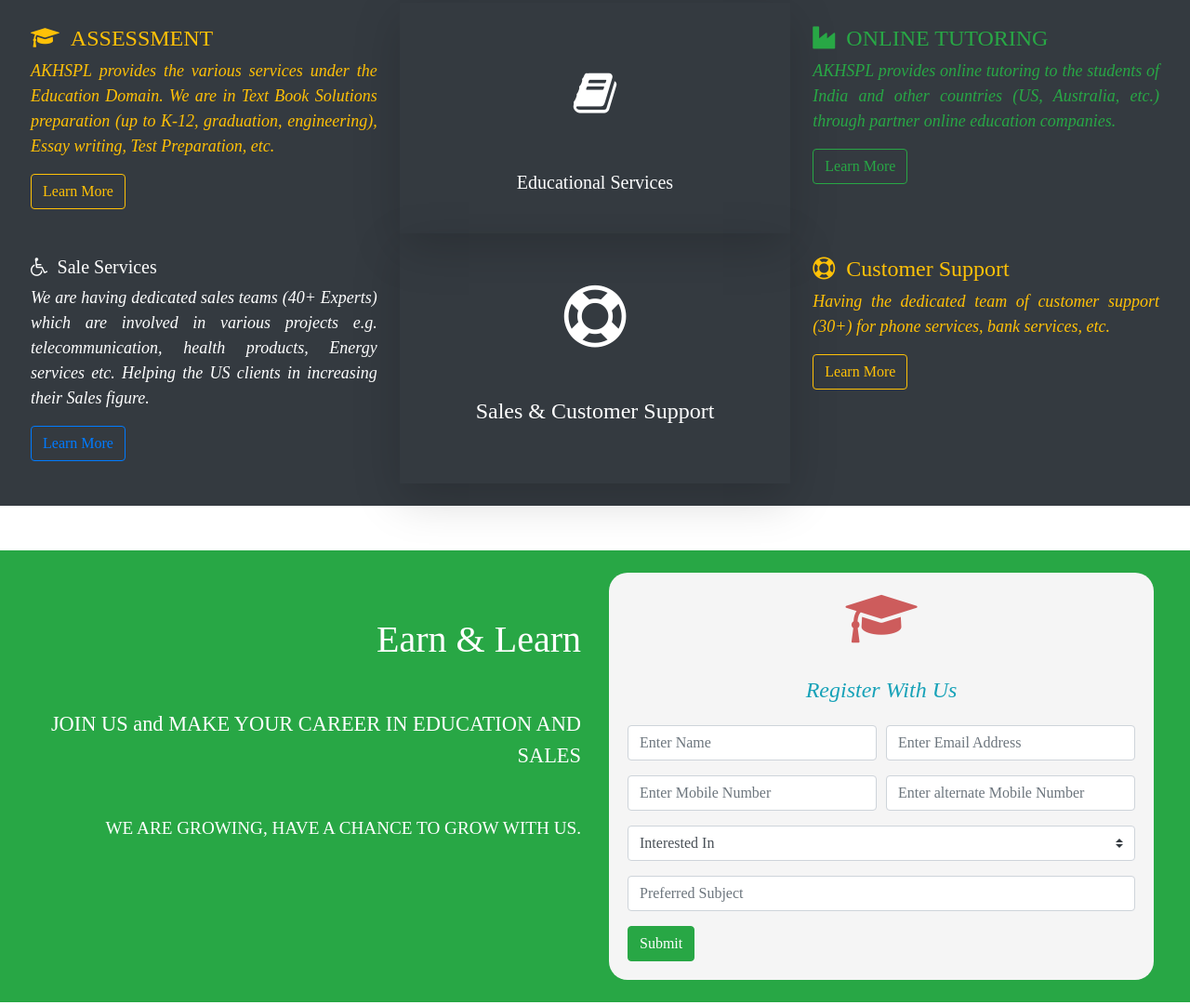
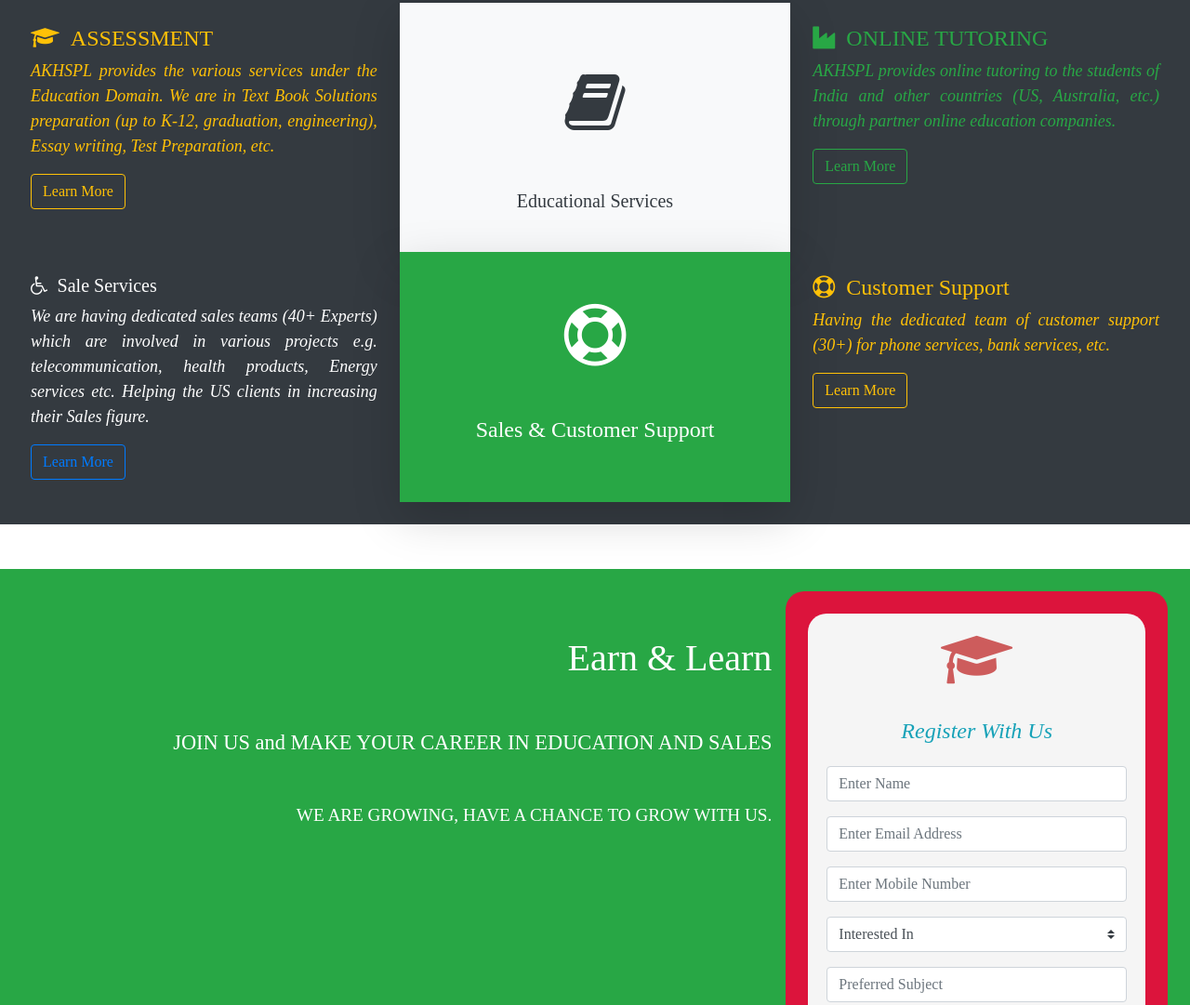
Before and after one commit to ravikarthik88/kavifx.github.io, a plain HTML site: page index.html in a window 1280 px wide. Shown: the part 1388-2469 px from the top of the page at 93% size. Drawn offline with Linux system fonts and the light colour scheme.

Commit message:
commit on 'master'

```diff
--- a/index.html
+++ b/index.html
@@ -186,10 +186,10 @@
 
                 </div>
 
-                <div class="col p-4 text-white shadow-lg">
+                <div class="col p-4 text-white shadow-lg bg-light">
 
-                    <h4 class="text-center py-5"><i class="fa fa-book" style="font-size: 50px;"></i></h4>
-                    <p class="text-center"><span class="text-capitalize">Educational Services</span></p>
+                    <h4 class="text-center py-5"><i class="fa fa-book" style="font-size:70px;color:var(--dark);"></i></h4>
+                    <p class="text-center text-dark"><span class="text-capitalize">Educational Services</span></p>
 
                 </div>
 
@@ -217,7 +217,7 @@
 
                 </div>
 
-                <div class="col p-4 text-primary shadow-lg">
+                <div class="col p-4 text-primary shadow-lg bg-success">
 
                     <p class="text-white text-center" href="#" style="font-size: 50px;"><span class="fa-stack fa-lg"><i class="fa fa-support"></i></span></p>
                     <p class="text-white text-center" style="font-size:x-large;">Sales &amp; Customer Support</p>
@@ -251,55 +251,24 @@
 
             </div>
 
-            <div class="col text-info">
+            <div class="col-4 p-4 text-info" style="background-color: crimson; border-radius:20px;">
                 <form>
 
                     <p style="color: indianred;text-align: center;"><i class="fa fa-graduation-cap fa-3x"></i></p>
 
                     <h4 class="font-italic text-capitalize text-center p-3">Register with Us</h4>
 
-
-
-                    <div class="form-row">
-
-                        <div class="col">
-
                     <input type="text" class="form-control" id="name" placeholder="Enter Name" name="name">
 
-                        </div>
-
-
-                        <div class="col">
+                    <div class="clearfix p-2"></div>
 
                     <input type="email" class="form-control" id="email" placeholder="Enter Email Address" name="email">
 
-                        </div>
-
-                    </div>
-
                     <div class="clearfix p-2"></div>
-
-                    <div class="form-row">
-
-                        <div class="col">
 
                     <input type="text" class="form-control" id="mob" placeholder="Enter Mobile Number" name="mob">
 
-                        </div>
-
-                        <div class="col">
-
-                            <input type="text" class="form-control" id="amob" placeholder="Enter alternate Mobile Number" name="amob">
-
-                        </div>
-
-                    </div>
-
                     <div class="clearfix p-2"></div>
-
-                    <div class="form-row">
-
-                        <div class="col">
 
                     <select name="interest" class="custom-select">
                                     <option selected> Interested In</option>
@@ -308,25 +277,14 @@
                                     <option value="Freelancer">Freelancer</option>
                     </select>
 
-                        </div>
-
-                    </div>
-
                     <div class="clearfix p-2"></div>
 
-                    <div class="form-row">
-
-                        <div class="col">
-
                     <input type="text" class="form-control" id="subj" placeholder="Preferred Subject" name="subj">
-
-                        </div>
-
-                    </div>
 
                     <div class="clearfix p-2"></div>
 
                     <button class="btn btn-success" value="submit" name="submit">Submit</button>
+
 
                 </form>
 
```
Lines whose indentation alone changed are shown as unchanged.
